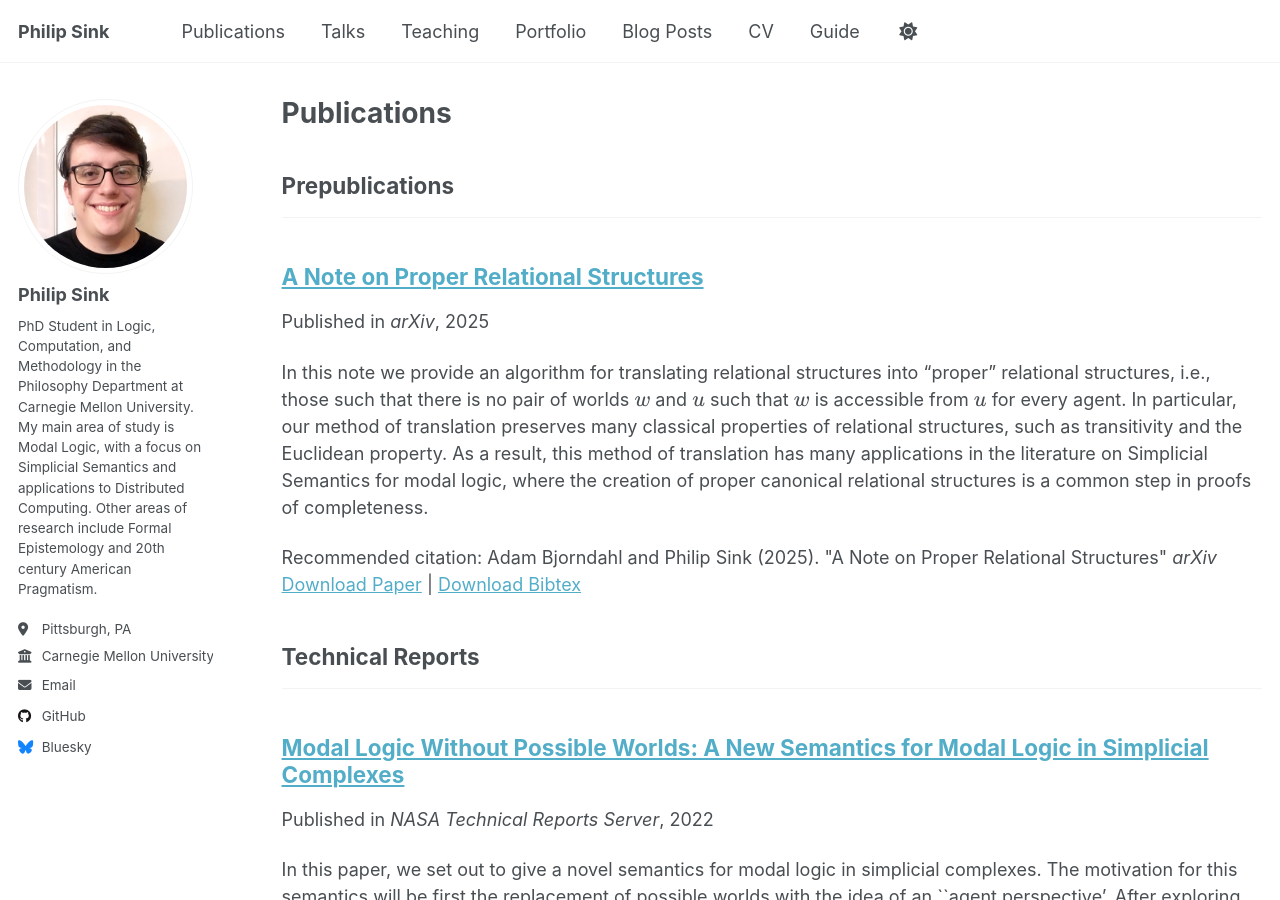
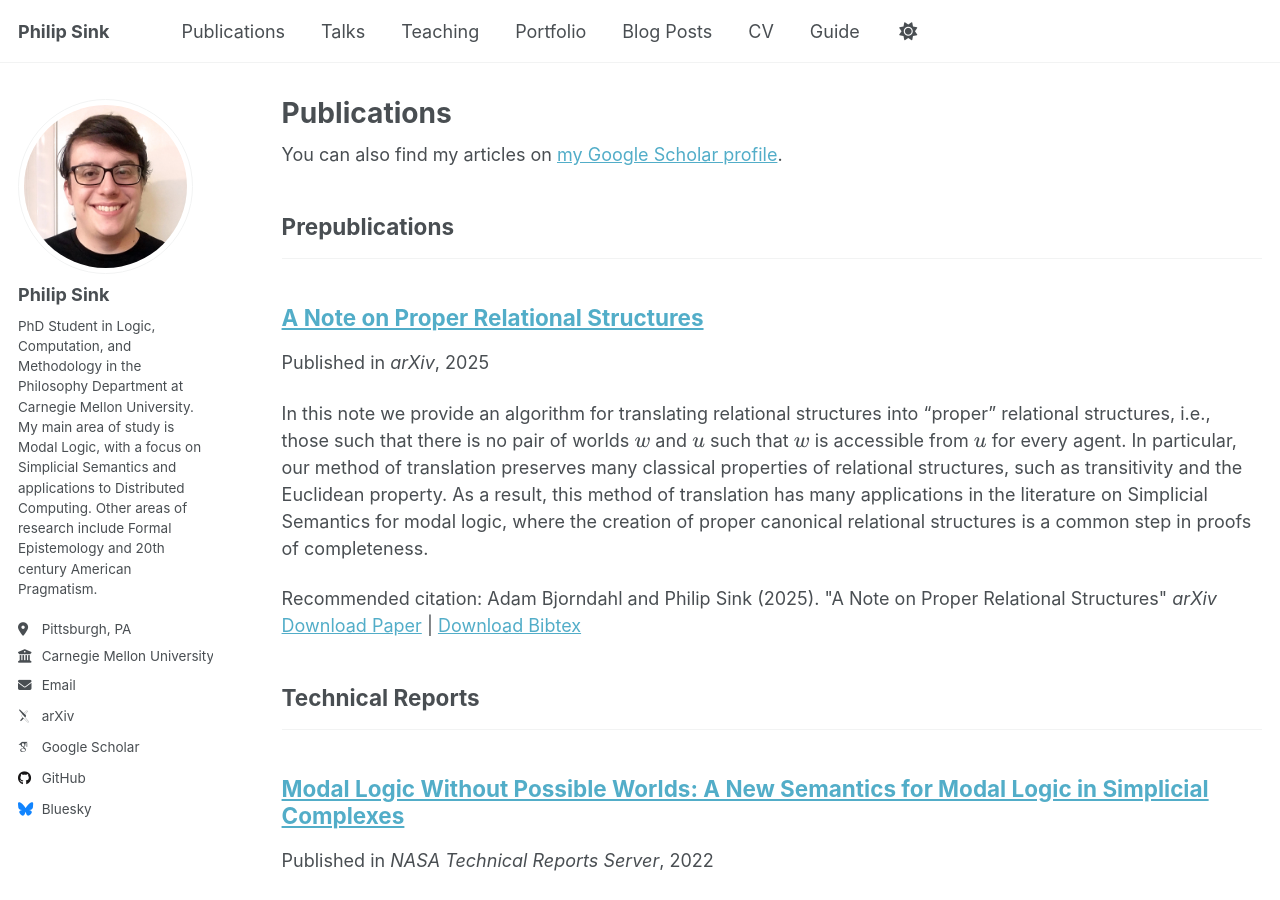
Before and after one commit to Philip-Sink/Philip-Sink.github.io, a Jekyll site: the page built from _pages/publications.html, in a window 1280 px wide and 900 px high. Built offline with Jekyll 4.4.1, drawn with Linux system fonts in a browser that asks for light colours; some web fonts are replaced; a script that is not in the unit is left out; part of the change alters nothing that is shown.

Commit message:
Update _config.yml

```diff
--- a/_config.yml
+++ b/_config.yml
@@ -33,8 +33,8 @@ author:
 
   # Academic websites
   academia         : # URL
-  arxiv            : # https://arxiv.org/search/cs?searchtype=author&query=Sink%2C+P
-  googlescholar    : # URL
+  arxiv            : https://arxiv.org/search/cs?searchtype=author&query=Sink%2C+P
+  googlescholar    : https://scholar.google.com/citations?user=LL-9KVMAAAAJ&hl=en
   inspire-hep      : # URL
   impactstory      : # URL
   orcid            : # URL
```
